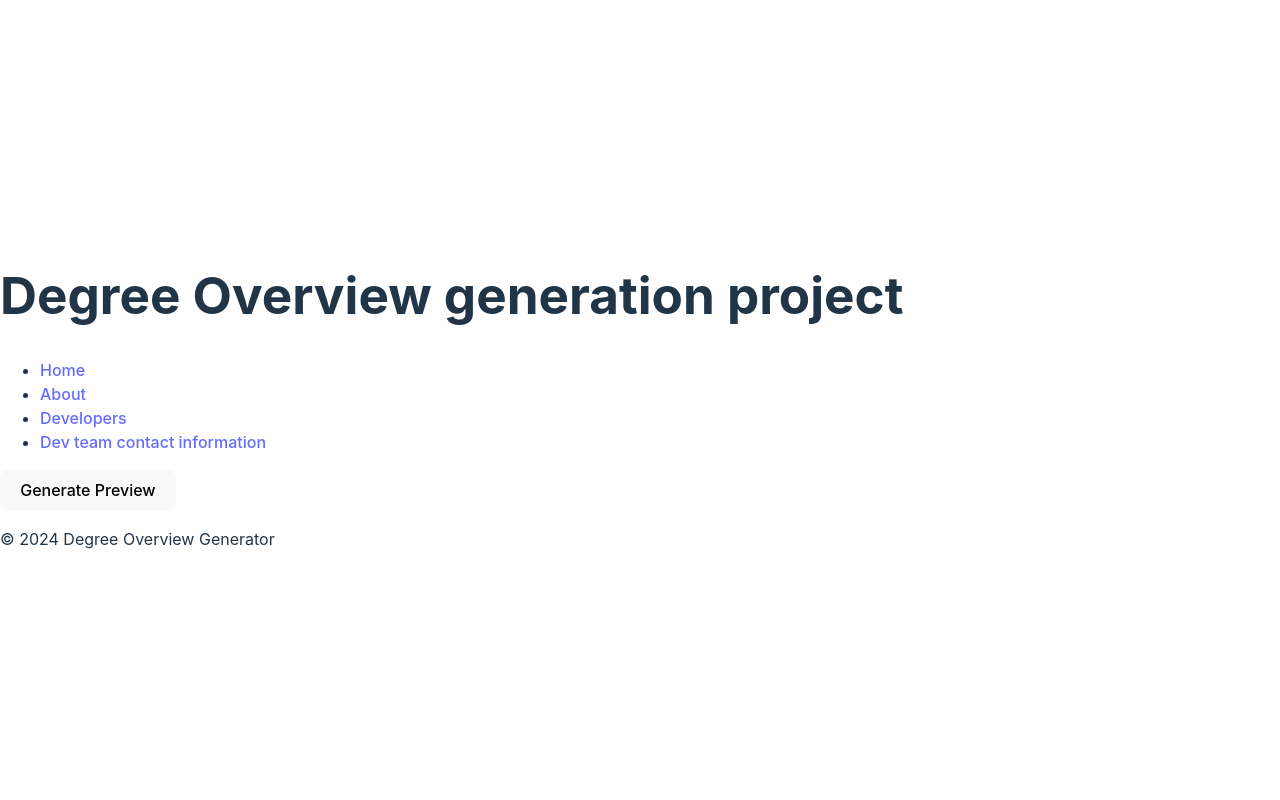
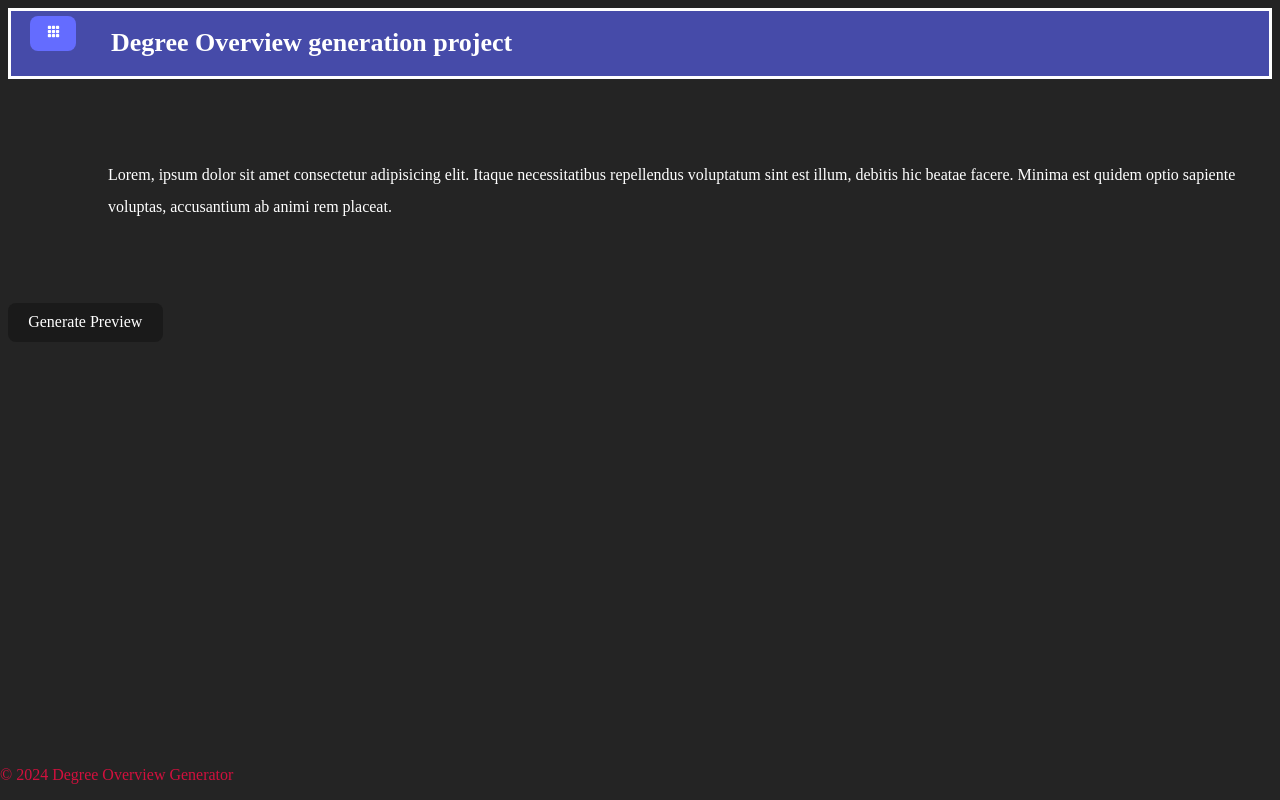
Before and after one commit to Virtual-Assister/Senior_Project, a React (Vite) app in the folder overview_app_0.2/: page / in a window 1280 px wide. Built offline with nearby package versions, Linux system fonts and the light colour scheme.

Commit message:
button 2 and style changes

```diff
--- a/overview_app_0.2/package.json
+++ b/overview_app_0.2/package.json
@@ -10,8 +10,12 @@
     "preview": "vite preview"
   },
   "dependencies": {
+    "bootstrap": "^5.3.3",
+    "bootstrap-icons": "^1.11.3",
     "react": "^18.2.0",
-    "react-dom": "^18.2.0"
+    "react-bootstrap": "^2.10.1",
+    "react-dom": "^18.2.0",
+    "react-icons": "^5.0.1"
   },
   "devDependencies": {
     "@types/react": "^18.2.55",
--- a/overview_app_0.2/src/App.jsx
+++ b/overview_app_0.2/src/App.jsx
@@ -1,12 +1,16 @@
 import Header from "./components/Header.jsx";
 import Footer from "./components/Footer.jsx";
 import Body from "./components/Body.jsx";
+import BodyComponent from "./components/Body_2.jsx";
+import gridButton from "./components/hyperlink_button.jsx";
 
 function App() {
   return (
     <>
+      <gridButton/>
       <Header />
-      <Body />
+      <Body/>
+      <BodyComponent/>
       <Footer />
     </>
   );
--- a/overview_app_0.2/src/components/Body.jsx
+++ b/overview_app_0.2/src/components/Body.jsx
@@ -1,37 +1,12 @@
-import React, { useState } from "react";
 
-const BodyComponent = () => {
-  const [xmlContent, setXmlContent] = useState(null);
+const body = () => {
 
-  const handleButtonClick = () => {
-    const generatedXml = `<?xml version="1.0" encoding="UTF-8"?>
-<root>
-  <item>
-    <name>Item 1</name>
-    <price>10</price>
-  </item>
-  <item>
-    <name>Item 2</name>
-    <price>20</price>
-  </item>
-</root>`;
+    return (<div className="introPara">
+    <p>
+        Lorem, ipsum dolor sit amet consectetur adipisicing elit. Itaque necessitatibus repellendus voluptatum sint est illum, debitis hic beatae facere. Minima est quidem optio sapiente voluptas, accusantium ab animi rem placeat.
+    </p>
+    </div>);
 
-    setXmlContent(generatedXml);
-  };
-
-  return (
-    <div>
-      <button onClick={handleButtonClick}>Generate Preview</button>
-      {/* Render XML preview if content is available */}
-      {xmlContent && (
-        <div>
-          <h2>Degree Preview</h2>
-          {/* Display formatted XML content */}
-          <pre style={{ whiteSpace: "pre-wrap" }}>{xmlContent}</pre>
-        </div>
-      )}
-    </div>
-  );
 };
 
-export default BodyComponent;
+export default body;
--- /dev/null
+++ b/overview_app_0.2/src/components/Body_2.jsx
@@ -0,0 +1,37 @@
+import React, { useState } from "react";
+
+const BodyComponent = () => {
+  const [xmlContent, setXmlContent] = useState(null);
+
+  const handleButtonClick = () => {
+    const generatedXml = `<?xml version="1.0" encoding="UTF-8"?>
+<root>
+  <item>
+    <name>Item 1</name>
+    <price>10</price>
+  </item>
+  <item>
+    <name>Item 2</name>
+    <price>20</price>
+  </item>
+</root>`;
+
+    setXmlContent(generatedXml);
+  };
+
+  return (
+    <div className="generateButton">
+      <button onClick={handleButtonClick}>Generate Preview</button>
+      {/* Render XML preview if content is available */}
+      {xmlContent && (
+        <div>
+          <h2>Degree Preview</h2>
+          {/* Display formatted XML content */}
+          <pre style={{ whiteSpace: "pre-wrap" }}>{xmlContent}</pre>
+        </div>
+      )}
+    </div>
+  );
+};
+
+export default BodyComponent;
--- a/overview_app_0.2/src/components/Header.jsx
+++ b/overview_app_0.2/src/components/Header.jsx
@@ -1,28 +1,12 @@
+import { BsFillGrid3X3GapFill } from 'react-icons/bs';
+
 function Header() {
   return (
-    <header>
-      <h1>Degree Overview generation project</h1>
-      <nav>
-        <ul>
-          <li>
-            {" "}
-            <a href="#">Home</a>
-          </li>
-          <li>
-            {" "}
-            <a href="#">About</a>
-          </li>
-          <li>
-            {" "}
-            <a href="#">Developers</a>
-          </li>
-          <li>
-            {" "}
-            <a href="#">Dev team contact information</a>
-          </li>
-        </ul>
-      </nav>
+    <div>
+    <header className='title_header'>
+      <button className='menu_button'><BsFillGrid3X3GapFill/></button> <h1>Degree Overview generation project</h1>
     </header>
+    </div>
   );
 }
 export default Header;
--- a/overview_app_0.2/src/index.css
+++ b/overview_app_0.2/src/index.css
@@ -1,39 +1,7 @@
 :root {
-  font-family: Inter, system-ui, Avenir, Helvetica, Arial, sans-serif;
-  line-height: 1.5;
-  font-weight: 400;
-
-  color-scheme: light dark;
-  color: rgba(255, 255, 255, 0.87);
   background-color: #242424;
-
-  font-synthesis: none;
-  text-rendering: optimizeLegibility;
-  -webkit-font-smoothing: antialiased;
-  -moz-osx-font-smoothing: grayscale;
 }
 
-a {
-  font-weight: 500;
-  color: #646cff;
-  text-decoration: inherit;
-}
-a:hover {
-  color: #535bf2;
-}
-
-body {
-  margin: 0;
-  display: flex;
-  place-items: center;
-  min-width: 320px;
-  min-height: 100vh;
-}
-
-h1 {
-  font-size: 3.2em;
-  line-height: 1.1;
-}
 
 button {
   border-radius: 8px;
@@ -42,42 +10,49 @@ button {
   font-size: 1em;
   font-weight: 500;
   font-family: inherit;
+  color: #ffffff;
   background-color: #1a1a1a;
   cursor: pointer;
   transition: border-color 0.25s;
 }
+
 button:hover {
   border-color: #646cff;
 }
+
 button:focus,
 button:focus-visible {
   outline: 4px auto -webkit-focus-ring-color;
 }
 
-@media (prefers-color-scheme: light) {
-  :root {
-    color: #213547;
-    background-color: #ffffff;
-  }
-  a:hover {
-    color: #747bff;
-  }
-  button {
-    background-color: #f9f9f9;
-  }
+ footer {
+   color: #D2103E;
+   position: fixed;
+   bottom: 0;
+   left: 0;
+ }
+
+ .introPara {
+  color: #ffffff;
+  line-height: 2;
+  margin-top: 80px;
+  margin-bottom: 80px;
+  margin-left: 100px;
+ }
+
+.title_header {
+  text-align: left;
+  color: #ffffff;
+  font-size:13px;
+  text-indent:100px;
+  background-color: #464ba9;
+  border: 3px solid white;
+
 }
 
-#wrapper {
-  display: flex; /* Use flexbox */
-  border: 1px solid black;
+.menu_button {
+  background-color: #646cff;
+  position: absolute;
+  left: 30px;
+  top: 2%;
 }
-
-#first {
-  flex: 1; /* Make #first take up remaining space */
-  border: 1px solid black;
-}
-
-#second {
-  flex: 1; /* Make #second take up remaining space */
-  border: 1px solid black;
-}
```
Also changed, not shown: 1 other file (tests, documents, lock files or other folders).
